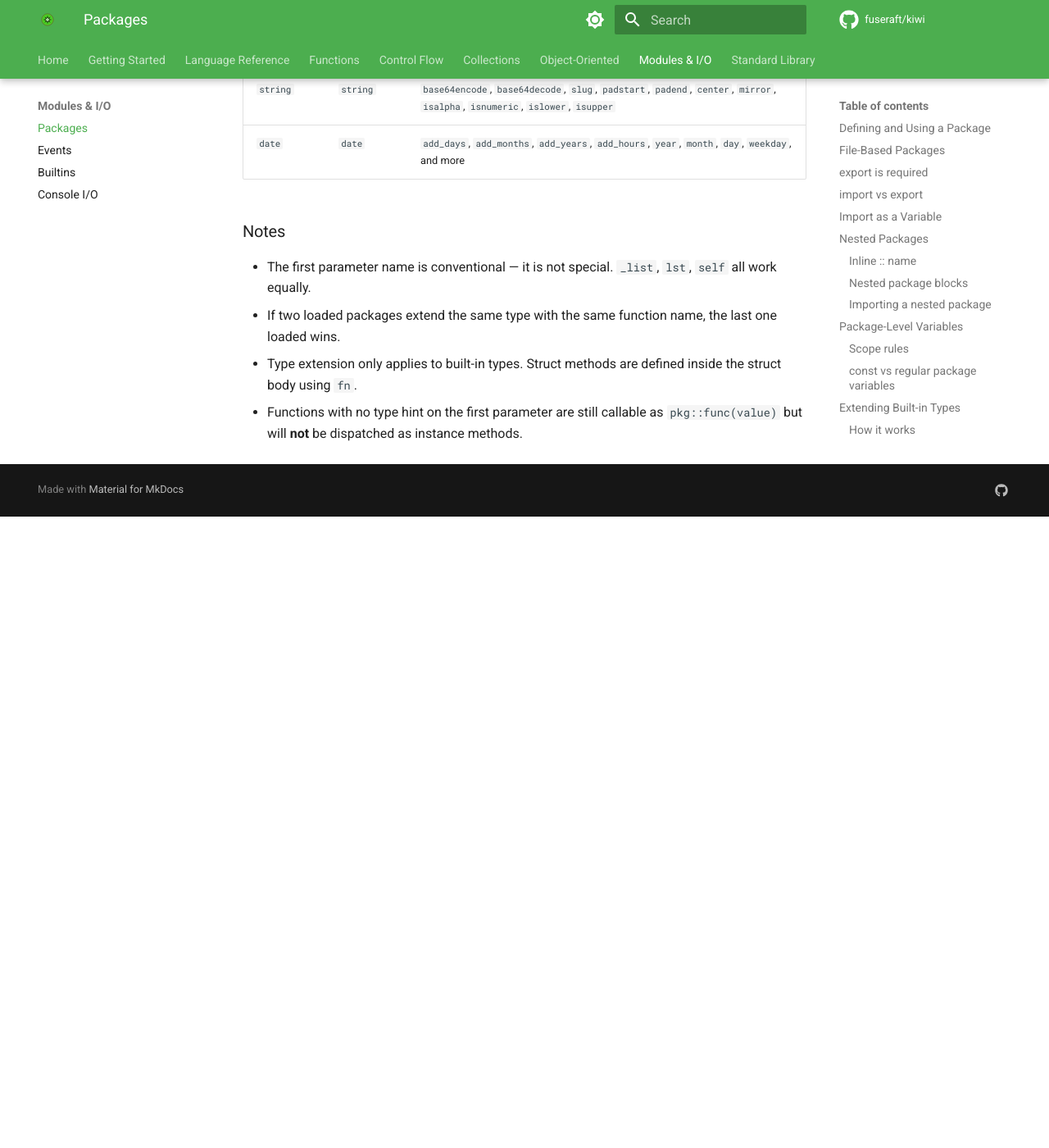
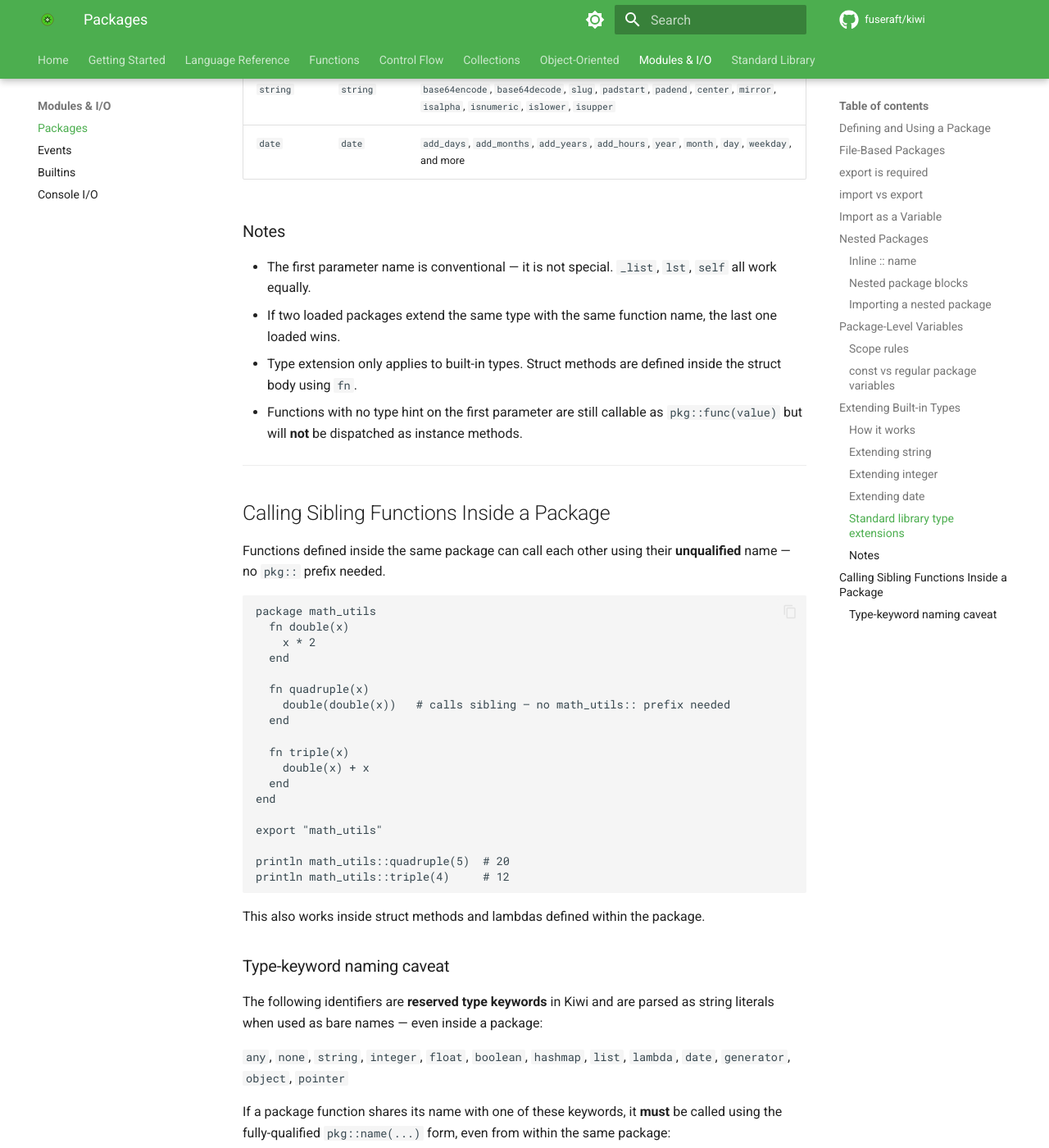
Before and after one commit to fuseraft/kiwi, an MkDocs documentation site: the page built from docs/packages.md, in a window 1280 px wide and 1400 px high, scrolled down 7893 px. Shown: the whole window at 82% size. Built offline with MkDocs 1.6.1 and Material for MkDocs 9.7.7, drawn with Linux system fonts in a browser that asks for light colours; comment, search, counter and statistics services are not loaded; before the commit the page ends 8523 px from its top, so only the background shows below that; some of the changed text lies outside the part shown.

Commit message:
Update docs

````diff
--- a/docs/packages.md
+++ b/docs/packages.md
@@ -376,3 +376,57 @@
 - If two loaded packages extend the same type with the same function name, the last one loaded wins.
 - Type extension only applies to built-in types. Struct methods are defined inside the struct body using `fn`.
 - Functions with no type hint on the first parameter are still callable as `pkg::func(value)` but will **not** be dispatched as instance methods.
+
+---
+
+## Calling Sibling Functions Inside a Package
+
+Functions defined inside the same package can call each other using their **unqualified** name — no `pkg::` prefix needed.
+
+```kiwi
+package math_utils
+  fn double(x)
+    x * 2
+  end
+
+  fn quadruple(x)
+    double(double(x))   # calls sibling — no math_utils:: prefix needed
+  end
+
+  fn triple(x)
+    double(x) + x
+  end
+end
+
+export "math_utils"
+
+println math_utils::quadruple(5)  # 20
+println math_utils::triple(4)     # 12
+```
+
+This also works inside struct methods and lambdas defined within the package.
+
+### Type-keyword naming caveat
+
+The following identifiers are **reserved type keywords** in Kiwi and are parsed as string literals when used as bare names — even inside a package:
+
+`any`, `none`, `string`, `integer`, `float`, `boolean`, `hashmap`, `list`, `lambda`, `date`, `generator`, `object`, `pointer`
+
+If a package function shares its name with one of these keywords, it **must** be called using the fully-qualified `pkg::name(...)` form, even from within the same package:
+
+```kiwi
+package mylib
+  fn any(lst, pred)   # shares name with type keyword "any"
+    for x in lst do
+      return true when pred(x)
+    end
+    false
+  end
+
+  fn none(lst, pred)
+    not mylib::any(lst, pred)   # must qualify — bare `any(...)` parses as the string "any"
+  end
+end
+```
+
+Choosing names that don't collide with type keywords (e.g. `find_any`, `has_match`) avoids this entirely.
````
